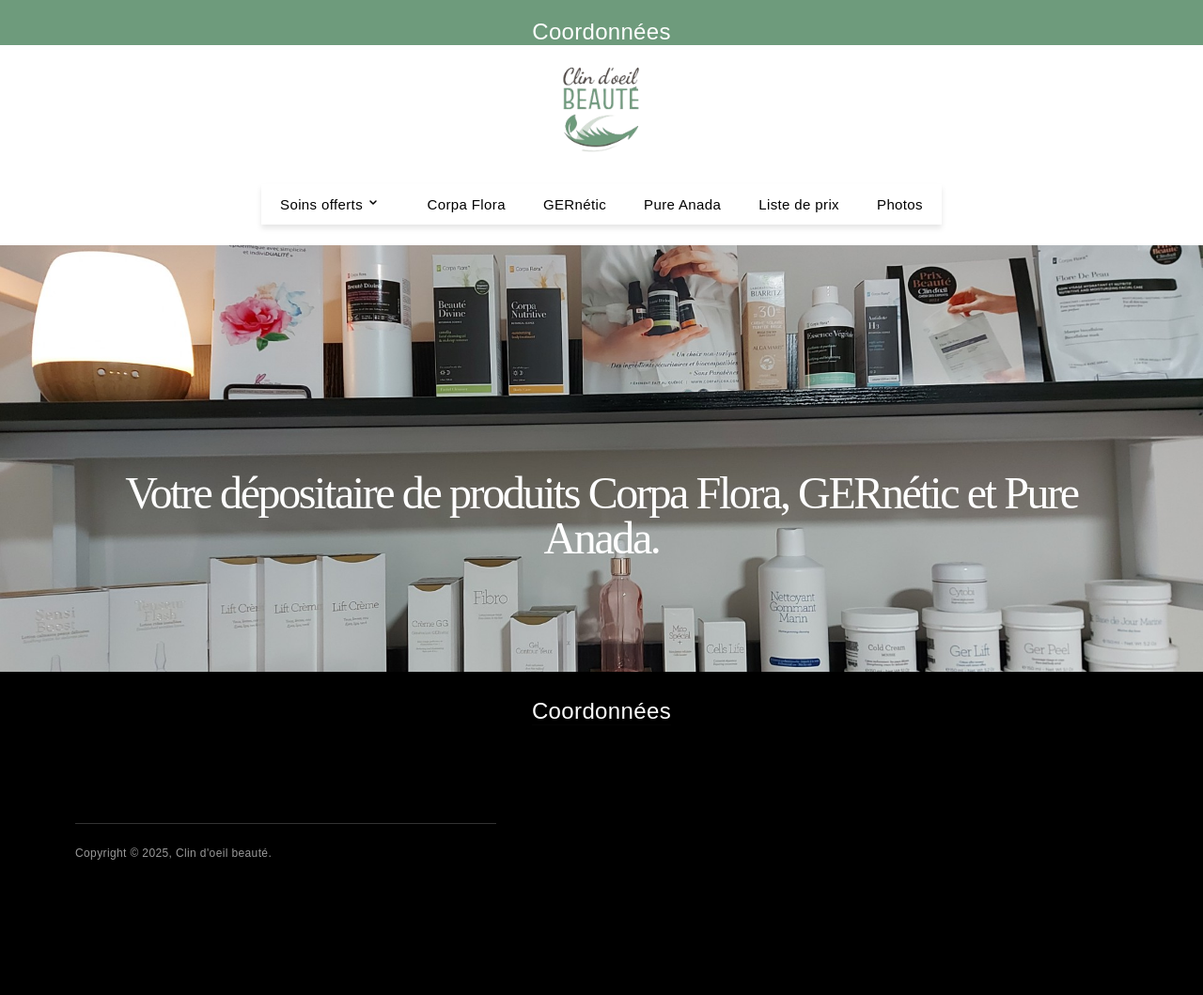
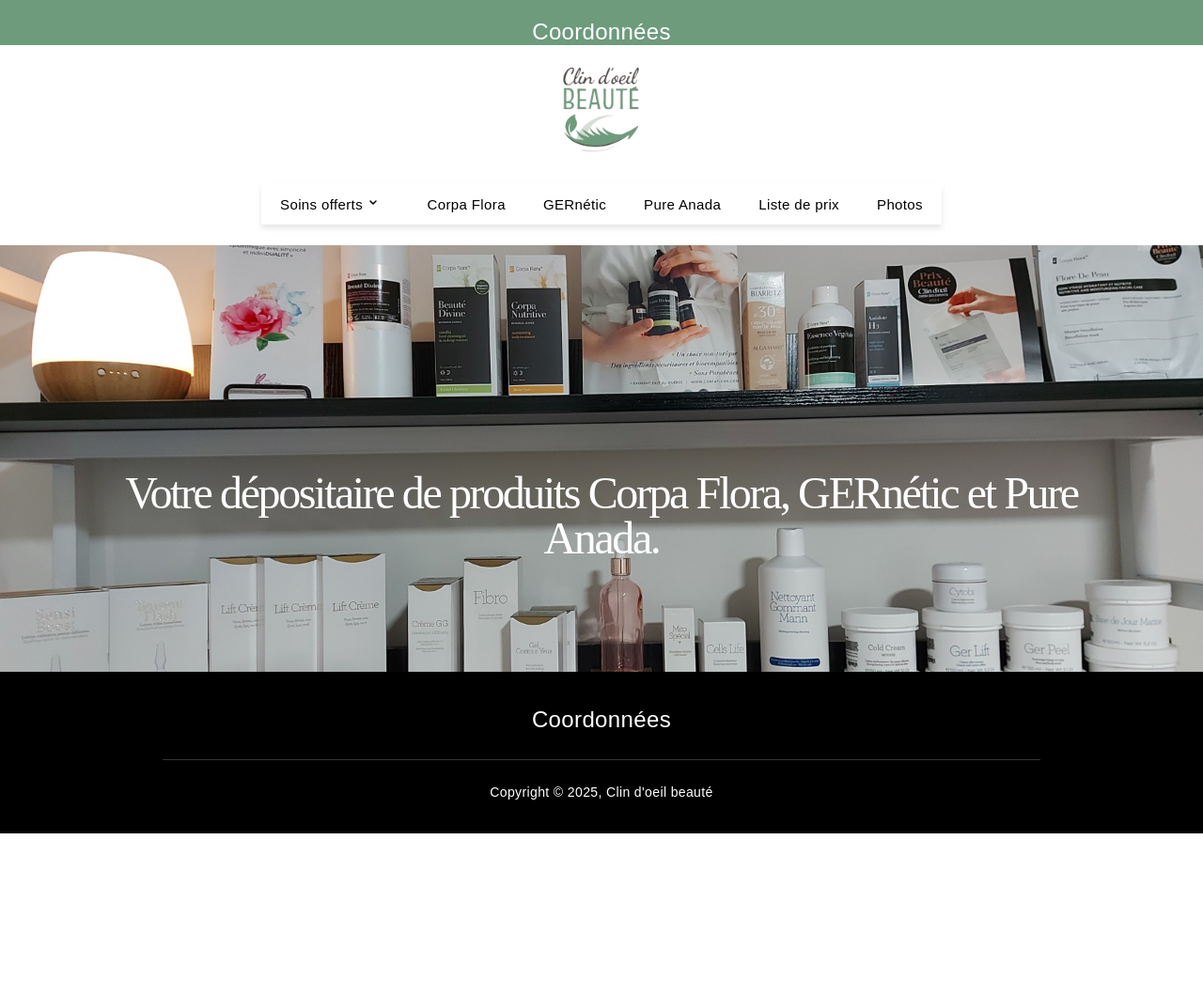
Before and after one commit to clindoeilbeaute/website, a Jekyll site: the page built from index.md, in a window 1280 px wide. Shown: the whole page at 94% size. Built offline with Jekyll 4.4.1, drawn with Linux system fonts in a browser that asks for light colours; some web fonts are replaced; after the commit the page ends 900 px from its top, so only the background shows below that.

Commit message:
Fix footer

```diff
--- a/_includes/footer.html
+++ b/_includes/footer.html
@@ -1,49 +1,11 @@
-<footer id="shopify-section-sections--21965298008405__footer"
-    class="shopify-section shopify-section-group-footer-group footer__parent">
-    &nbsp;&nbsp;
-    <div class="centered-div content">
-        <div class="announcement-bar__content-wrapper">
-          <div class="announcement-bar__content">
-            <span>
-              <a class="announcement-bar__link color-inherit" href="/pages/coordonnees" style="font-size: x-large; color: white;">
-                  Coordonnées
-              </a>
-            </span>
-          </div>
-      </div>
-      <div class="announcement-bar__gradient-gap"></div>
-    </div>
-
-    <div class="footer" data-section-id="sections--21965298008405__footer" data-section-type="footer" style="
-    --color-background-input: rgba(255, 255, 255, 0.2);
-    --color-background-input-hover: rgba(255, 255, 255, 0.25);
-    --color-background-input-hover-dull: rgba(255, 255, 255, 0.1);
-    --color-background-input-highlight: rgba(255, 255, 255, 0.35);
-    --color-text-input: rgba(255, 255, 255, 0.95);
-  ">
-        <div class="footer__inner">
-            <div class="footer__groups">
-
-                <div class="
-            footer__group
-            footer__group--text
-            footer__group--1
-
-            footer__group--first
-
-            hide-title-on-desktop
-          " style="
-            --desktop-width: 40%;
-            --desktop-padding: 0%;
-            --image-max-width: 50px
-          ">
-            <hr class="footer__rule">
-
-
-
-            <div class="footer__credits fs-body-x-small">
-                <p>Copyright © 2025, <a href="https://clindoeilbeaute.ca/" title="">Clin d'oeil beauté</a>.</p>
-            </div>
+<footer class="site-footer">
+    <div class="footer-content">
+        <nav class="footer-nav">
+            <a href="/pages/coordonnees" class="contact-link">Coordonnées</a>
+        </nav>
+        <div class="footer-divider"></div>
+        <div class="footer-credits">
+            <p>Copyright © 2025, <a href="https://clindoeilbeaute.ca/">Clin d'oeil beauté</a></p>
         </div>
     </div>
 </footer>
--- a/assets/custom.css
+++ b/assets/custom.css
@@ -34,3 +34,53 @@
 .slideshow__content-wrapper {
     z-index: 2;
 }
+
+/* Footer styles */
+.site-footer {
+    background-color: #000000;
+    color: #ffffff;
+    padding: 2rem 0;
+}
+
+.footer-content {
+    max-width: 1200px;
+    margin: 0 auto;
+    padding: 0 1rem;
+    text-align: center;
+}
+
+.footer-nav {
+    margin-bottom: 1.5rem;
+}
+
+.contact-link {
+    color: #ffffff;
+    font-size: 1.5rem;
+    text-decoration: none;
+    transition: opacity 0.2s ease;
+}
+
+.contact-link:hover {
+    opacity: 0.8;
+}
+
+.footer-divider {
+    height: 1px;
+    background-color: rgba(255, 255, 255, 0.2);
+    margin: 1.5rem auto;
+    width: 80%;
+}
+
+.footer-credits {
+    font-size: 0.875rem;
+}
+
+.footer-credits a {
+    color: #ffffff;
+    text-decoration: none;
+    transition: opacity 0.2s ease;
+}
+
+.footer-credits a:hover {
+    opacity: 0.8;
+}
```
